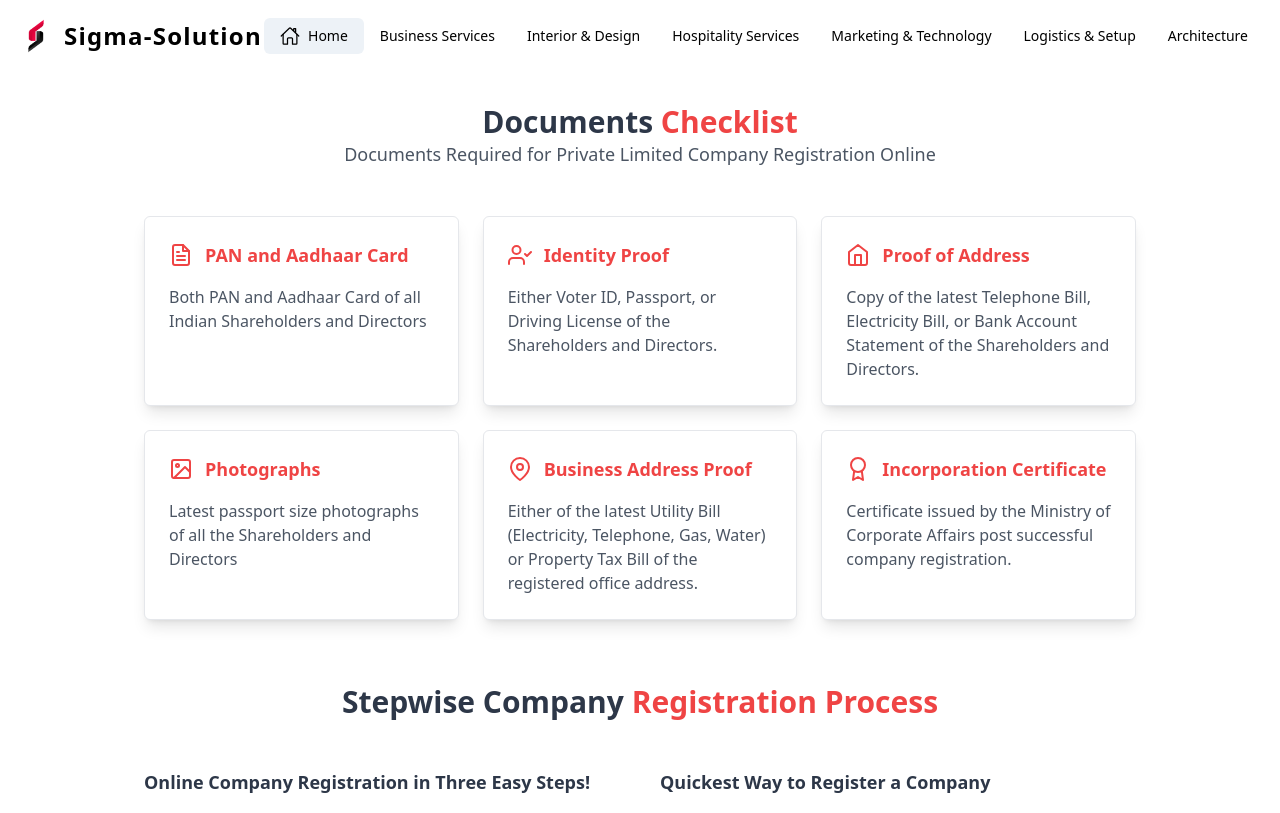
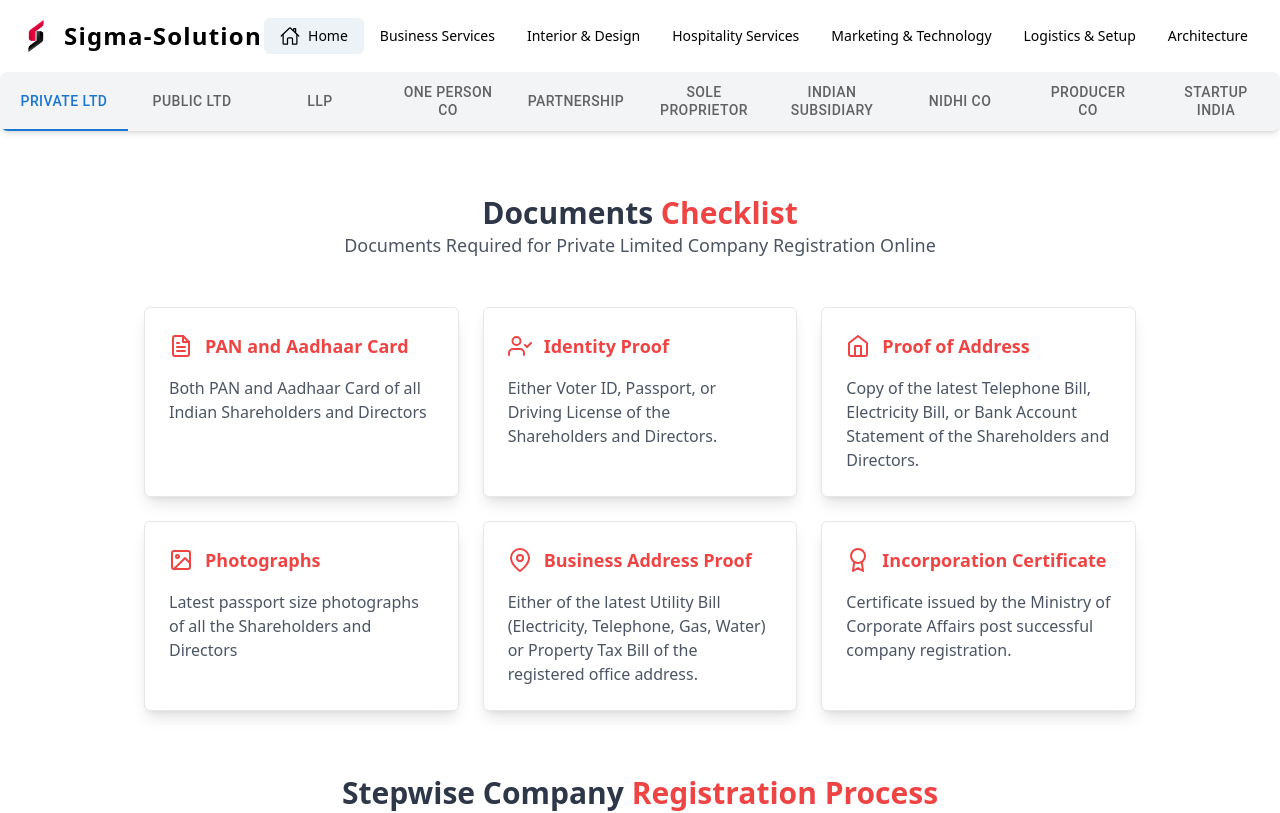
Before and after one commit to Arslaan027/sigma, a React (Vite) app: page /company-formation in a window 1280 px wide. Shown: the top 813 px of the page. Built offline with nearby package versions, Linux system fonts and the light colour scheme.

Commit message:
new updates

```diff
--- a/src/Components/CompanyFormation/CompanyFormation.jsx
+++ b/src/Components/CompanyFormation/CompanyFormation.jsx
@@ -1,16 +1,204 @@
-import BestBusiness from "../Home/BestBusiness";
+import { useState, useEffect } from "react";
+import Tabs from "@mui/material/Tabs";
+import Tab from "@mui/material/Tab";
+import Box from "@mui/material/Box";
+import IconButton from "@mui/material/IconButton";
+import ArrowDropDownIcon from "@mui/icons-material/ArrowDropDown";
+import ArrowDropUpIcon from "@mui/icons-material/ArrowDropUp";
+import MenuItem from "@mui/material/MenuItem";
+import BusinessIcon from "@mui/icons-material/Business";
+import "../../index.css"; // Import your global CSS file
 import Requirement from "./Requirement";
 import Roadmap from "./Roadmap";
 import FAQs from "./FAQs";
+import BestBusiness from "../Home/BestBusiness";
 
 const CompanyFormation = () => {
+  const [currentTab, setCurrentTab] = useState(0);
+  const [dropdownOpen, setDropdownOpen] = useState(false);
+  const [dropdownStyles, setDropdownStyles] = useState({});
+
+  useEffect(() => {
+    const handleScroll = () => {
+      const scrollY = window.scrollY;
+      setDropdownStyles({
+        position: scrollY > 50 ? "fixed" : "relative",
+        top: "20px", // Adjust based on your header's height
+        zIndex: 1000,
+        width: "100%",
+      });
+    };
+
+    window.addEventListener("scroll", handleScroll);
+    handleScroll(); // Trigger on mount to set initial styles
+
+    return () => {
+      window.removeEventListener("scroll", handleScroll);
+    };
+  }, [dropdownOpen]);
+
+  const handleTabChange = (event, newValue) => {
+    setCurrentTab(newValue);
+  };
+
+  const toggleDropdown = () => {
+    setDropdownOpen(!dropdownOpen);
+  };
+
+  const handleMenuItemClick = (index) => {
+    setCurrentTab(index);
+    setDropdownOpen(false);
+  };
+
   return (
     <div>
-      {" "}
-      <Requirement />
-      <Roadmap />
-      <BestBusiness />
-      <FAQs />
+      <Box sx={{ width: "100%" }}>
+        {/* Desktop Tabs */}
+        <div className="hidden md:block">
+          <Tabs
+            value={currentTab}
+            onChange={handleTabChange}
+            aria-label="Company Formation Options"
+            className="bg-gray-100 shadow-md rounded-lg flex flex-wrap"
+          >
+            <Tab
+              label="Private Ltd"
+              className={`flex-1 py-3 px-4 text-sm text-gray-600 hover:text-red-500 ${
+                currentTab === 0 ? "text-red-500 border-b-2 border-red-500" : ""
+              }`}
+            />
+            <Tab
+              label="Public Ltd"
+              className={`flex-1 py-3 px-4 text-sm text-gray-600 hover:text-red-500 ${
+                currentTab === 1 ? "text-red-500 border-b-2 border-red-500" : ""
+              }`}
+            />
+            <Tab
+              label="LLP"
+              className={`flex-1 py-3 px-4 text-sm text-gray-600 hover:text-red-500 ${
+                currentTab === 2 ? "text-red-500 border-b-2 border-red-500" : ""
+              }`}
+            />
+            <Tab
+              label="One Person Co"
+              className={`flex-1 py-3 px-4 text-sm text-gray-600 hover:text-red-500 ${
+                currentTab === 3 ? "text-red-500 border-b-2 border-red-500" : ""
+              }`}
+            />
+            <Tab
+              label="Partnership"
+              className={`flex-1 py-3 px-4 text-sm text-gray-600 hover:text-red-500 ${
+                currentTab === 4 ? "text-red-500 border-b-2 border-red-500" : ""
+              }`}
+            />
+            <Tab
+              label="Sole Proprietor"
+              className={`flex-1 py-3 px-4 text-sm text-gray-600 hover:text-red-500 ${
+                currentTab === 5 ? "text-red-500 border-b-2 border-red-500" : ""
+              }`}
+            />
+            <Tab
+              label="Indian Subsidiary"
+              className={`flex-1 py-3 px-4 text-sm text-gray-600 hover:text-red-500 ${
+                currentTab === 6 ? "text-red-500 border-b-2 border-red-500" : ""
+              }`}
+            />
+            <Tab
+              label="Nidhi Co"
+              className={`flex-1 py-3 px-4 text-sm text-gray-600 hover:text-red-500 ${
+                currentTab === 7 ? "text-red-500 border-b-2 border-red-500" : ""
+              }`}
+            />
+            <Tab
+              label="Producer Co"
+              className={`flex-1 py-3 px-4 text-sm text-gray-600 hover:text-red-500 ${
+                currentTab === 8 ? "text-red-500 border-b-2 border-red-500" : ""
+              }`}
+            />
+            <Tab
+              label="Startup India"
+              className={`flex-1 py-3 px-4 text-sm text-gray-600 hover:text-red-500 ${
+                currentTab === 9 ? "text-red-500 border-b-2 border-red-500" : ""
+              }`}
+            />
+          </Tabs>
+        </div>
+
+        {/* Mobile Dropdown */}
+        <div className="md:hidden flex flex-col w-full">
+          <div className="flex justify-between items-center px-4 py-2 border-b">
+            <div className="flex items-center ml-2">
+              <BusinessIcon className="mr-2 text-gray-800" />
+              <h3 className="text-lg font-semibold text-gray-800">
+                Different Companies
+              </h3>
+            </div>
+            <IconButton
+              onClick={toggleDropdown}
+              aria-label="more"
+              className={`${dropdownOpen ? "" : "animation-shake"} text-5xl`}
+            >
+              {dropdownOpen ? (
+                <ArrowDropUpIcon />
+              ) : (
+                <ArrowDropDownIcon className="text-xl" />
+              )}
+            </IconButton>
+          </div>
+
+          <div
+            className={`transition-max-height duration-300 ease-in-out overflow-hidden ${
+              dropdownOpen ? "max-h-screen" : "max-h-0"
+            }`}
+            style={dropdownStyles}
+          >
+            <div className="p-4 bg-white border-t border-gray-300">
+              <MenuItem onClick={() => handleMenuItemClick(0)}>
+                Private Limited Company
+              </MenuItem>
+              <MenuItem onClick={() => handleMenuItemClick(1)}>
+                Public Limited Company
+              </MenuItem>
+              <MenuItem onClick={() => handleMenuItemClick(2)}>
+                Limited Liability Partnership (LLP)
+              </MenuItem>
+              <MenuItem onClick={() => handleMenuItemClick(3)}>
+                One Person Company (OPC)
+              </MenuItem>
+              <MenuItem onClick={() => handleMenuItemClick(4)}>
+                Partnership Firm
+              </MenuItem>
+              <MenuItem onClick={() => handleMenuItemClick(5)}>
+                Sole Proprietorship
+              </MenuItem>
+              <MenuItem onClick={() => handleMenuItemClick(6)}>
+                Indian Subsidiary Company
+              </MenuItem>
+              <MenuItem onClick={() => handleMenuItemClick(7)}>
+                Nidhi Company
+              </MenuItem>
+              <MenuItem onClick={() => handleMenuItemClick(8)}>
+                Producer Company
+              </MenuItem>
+              <MenuItem onClick={() => handleMenuItemClick(9)}>
+                Startup India Scheme
+              </MenuItem>
+            </div>
+          </div>
+        </div>
+      </Box>
+
+      <div className="py-8">
+        {currentTab === 0 && (
+          <div>
+            <Requirement />
+            <Roadmap />
+            <BestBusiness />
+            <FAQs />
+          </div>
+        )}
+        {currentTab === 2 && <div>{/* Add content here */}</div>}
+      </div>
     </div>
   );
 };
--- a/src/index.css
+++ b/src/index.css
@@ -1,6 +1,19 @@
 @tailwind base;
 @tailwind components;
 @tailwind utilities;
+
+@keyframes shake {
+  0% { transform: translateX(5px); }
+  25% { transform: translateY(5px); }
+  50% { transform: translateX(0); }
+  75% { transform: translateY(-5px); }
+  100% { transform: translateX(5px); }
+}
+
+.animation-shake {
+  animation: shake 0.6s ease-in-out infinite;
+}
+
 
 /* Add these to your global CSS file or Tailwind's custom classes */
 html.dark {
```
